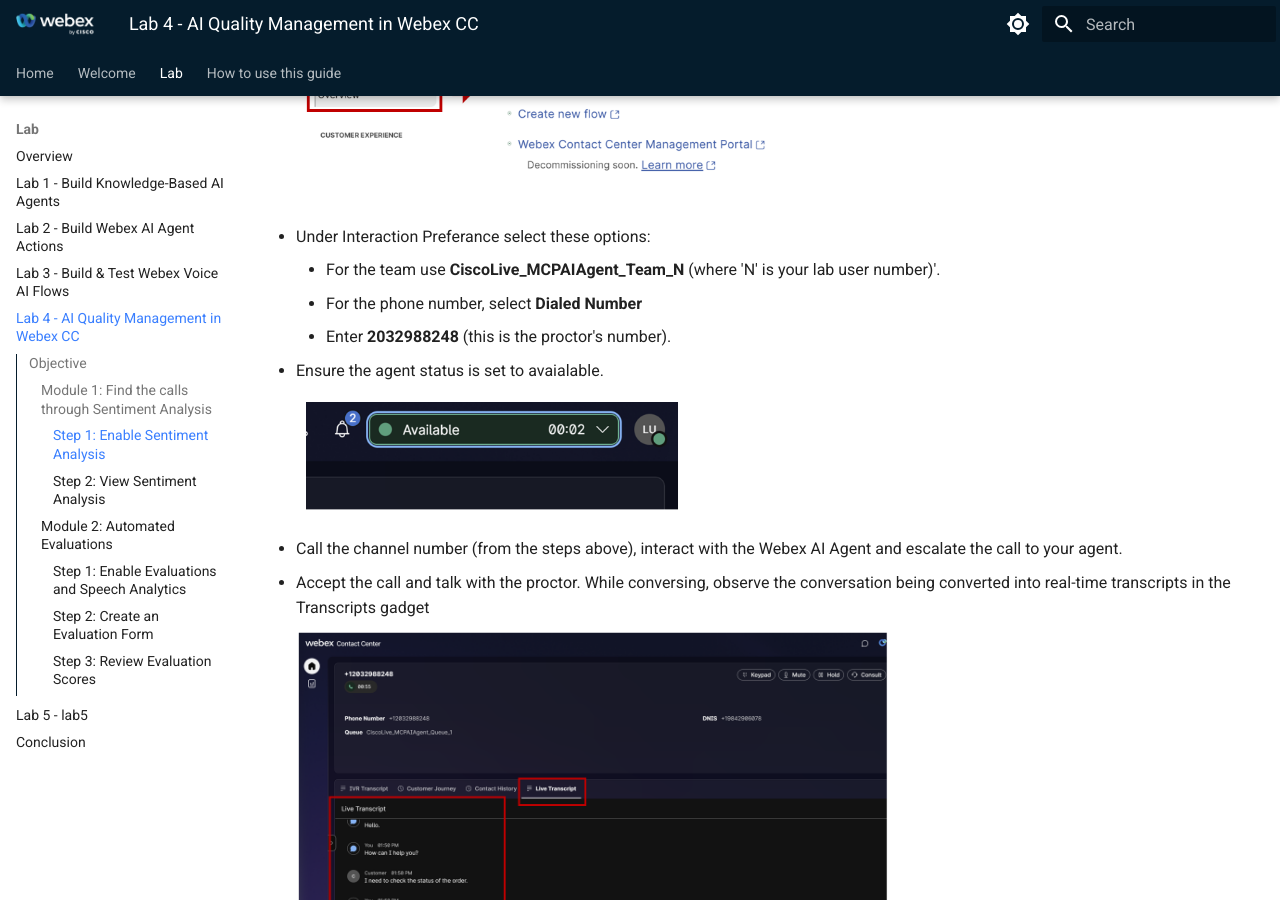
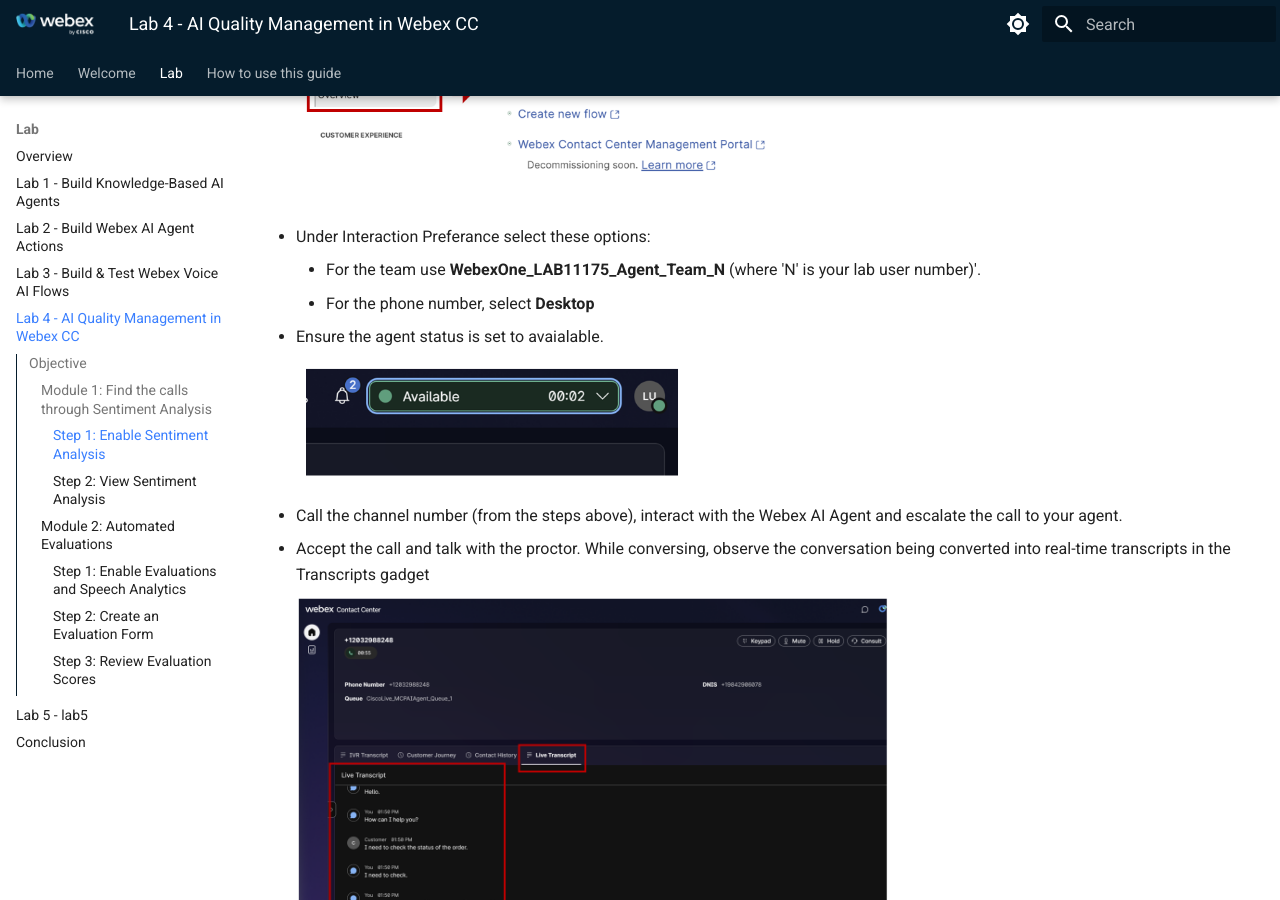
Before and after one commit to WebexCC-SA/LAB-11175, an MkDocs documentation site: the page built from docs/Excercise5.md, in a window 1280 px wide and 900 px high, scrolled down 4937 px. Built offline with MkDocs 1.6.1 and Material for MkDocs 9.7.7, drawn with Linux system fonts in a browser that asks for light colours; some of the changed text lies outside the part shown.

Commit message:
Update Excercise5.md

```diff
--- a/docs/Excercise5.md
+++ b/docs/Excercise5.md
@@ -39,7 +39,7 @@
 
     ![Nav](./assets/1010_Excercise2_3.png){ width="700" }
 
-- To confirm the feature is enabled for your specific queue, go to the Queue Level tab, search for and select queue **CiscoLive_MCPAIAgent_Queue_*Number***, and verify that Sentiment Analysis is enabled.
+- To confirm the feature is enabled for your specific queue, go to the Queue Level tab, search for and select queue **WebexOne_LAB11175_Agent_Queue_N**, and verify that Sentiment Analysis is enabled.
 
 - On the same queue, confirm that Real-time Transcription is enabled — this is required for the AI engine to analyze interactions and generate sentiment scores.
 
@@ -56,7 +56,7 @@
 
     ![Nav](./assets/1010_Excercise2_5.png){ width="300" }
 
-- Click Manage Flows and search for the flow **CiscoLive_MCPAIAgent_Flow_*Number***.
+- Click Manage Flows and search for the flow **ai_agent_autonomous_WebexOne(Name)** setup in the last excercise.
 
     ![Nav](./assets/1010_Excercise2_6.png){ width="600" }
 
@@ -81,9 +81,8 @@
     ![Nav](./assets/1010_Excercise2_9.1.png){ width="500" }
 
 - Under Interaction Preferance select these options:
-    - For the team use **CiscoLive_MCPAIAgent_Team_N** (where 'N' is your lab user number)'.
-    - For the phone number, select **Dialed Number**
-    - Enter **2032988248** (this is the proctor's number).
+    - For the team use **WebexOne_LAB11175_Agent_Team_N** (where 'N' is your lab user number)'.
+    - For the phone number, select **Desktop**
 
 - Ensure the agent status is set to avaialable.
 
```
Also changed, not shown: other parts of docs/Excercise5.md (+1 -1 lines).
